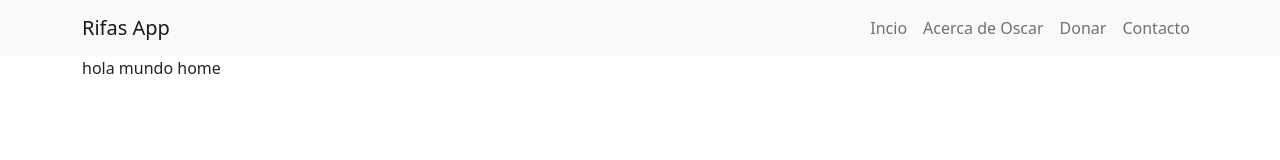
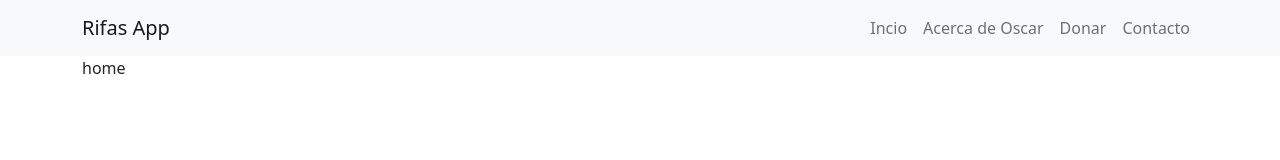
Before and after one commit to MatiasSanchez-l/rifasApp, a React (Create React App) app in the folder frontend/: page / in a window 1280 px wide. Shown: the top 160 px of the page. Built offline with nearby package versions, Linux system fonts and the light colour scheme; the HTML template or start-up script is replaced by a standard one.

Commit message:
quise agregas cosas al front pero me frustre

```diff
--- a/frontend/src/components/Home.js
+++ b/frontend/src/components/Home.js
@@ -1,10 +1,11 @@
-import React, { Component } from 'react'
+import React, { Component } from 'react';
 
 export default class Home extends Component {
+
     render() {
         return (
             <div>
-                hola mundo home
+                home
             </div>
         )
     }
```
